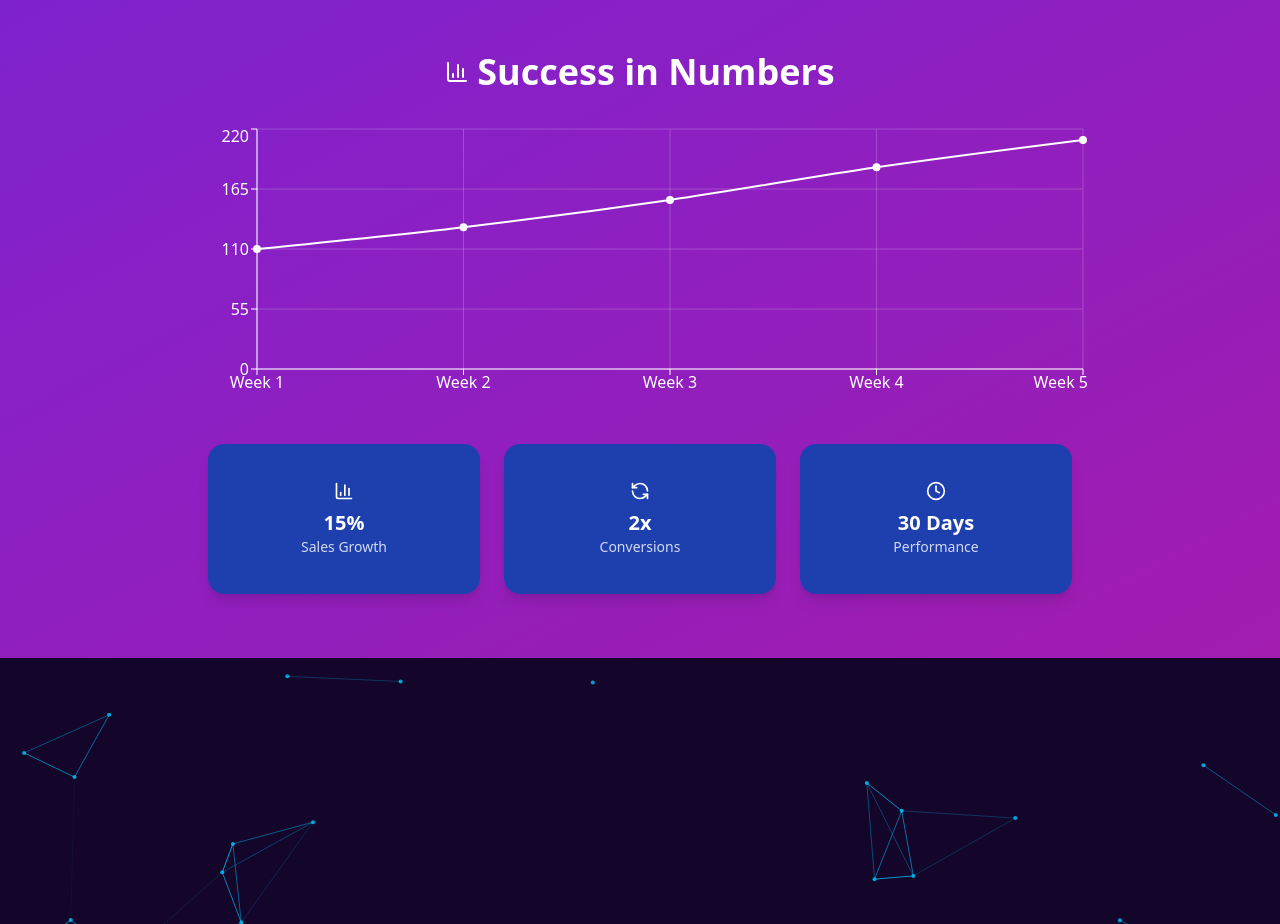
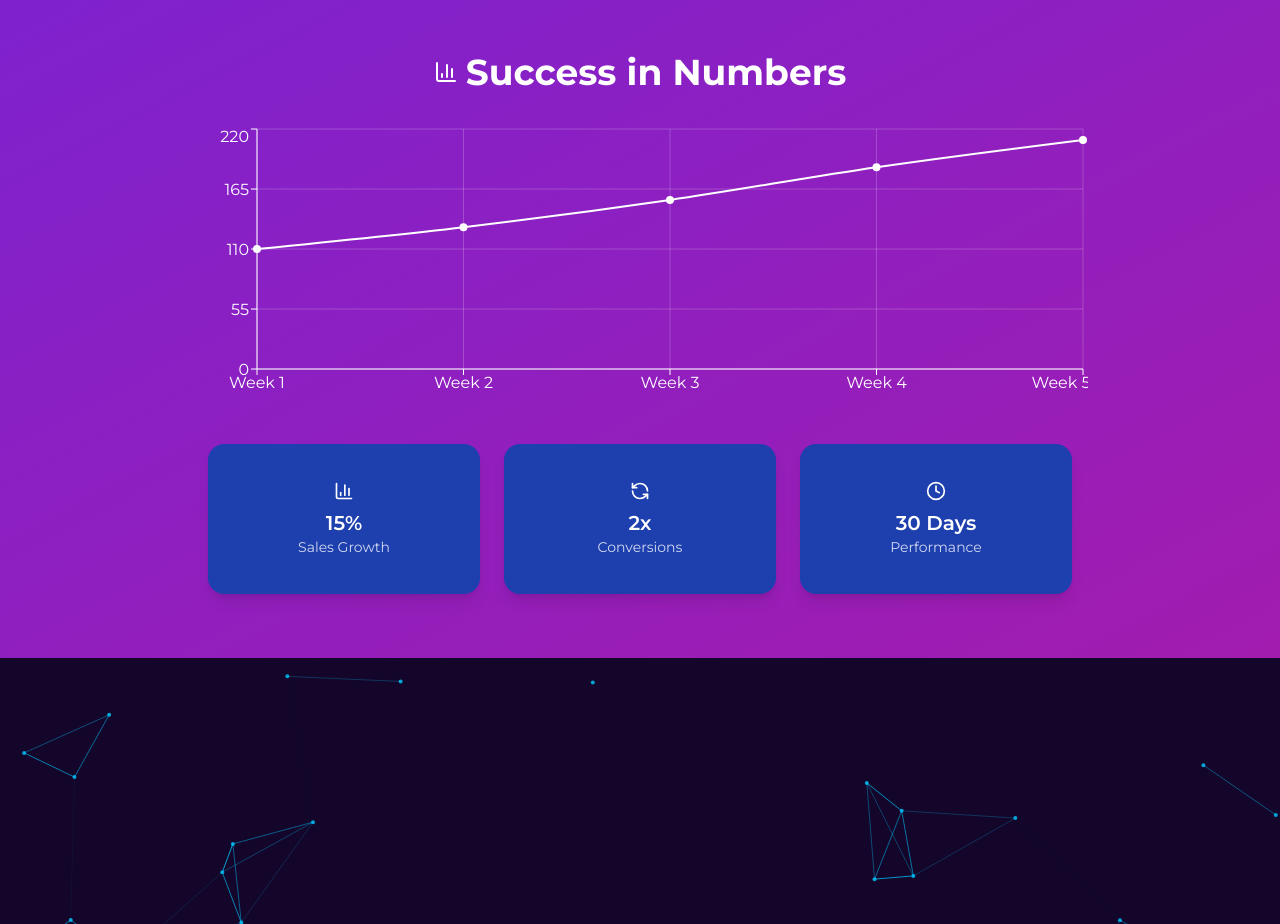
Before and after one commit to kartik-7877/statixgrowth-site, a Next.js app: page / in a window 1280 px wide. Shown: the part 1660-2584 px from the top of the page. Built offline with nearby package versions, Linux system fonts and the light colour scheme.

Commit message:
Update Tailwind config: set Montserrat as sans and Playfair Display as display fonts

```diff
--- a/tailwind.config.js
+++ b/tailwind.config.js
@@ -8,8 +8,8 @@ module.exports = {
   theme: {
     extend: {
       fontFamily: {
-        montserrat: ["Montserrat", "sans-serif"], // Body font
-        display: ["'Playfair Display'", "serif"], // Elegant heading font
+        sans: ["Montserrat", "sans-serif"],           // body font
+        display: ["'Playfair Display'", "serif"],     // heading font
       },
       borderRadius: {
         lg: 'var(--radius)',
```
